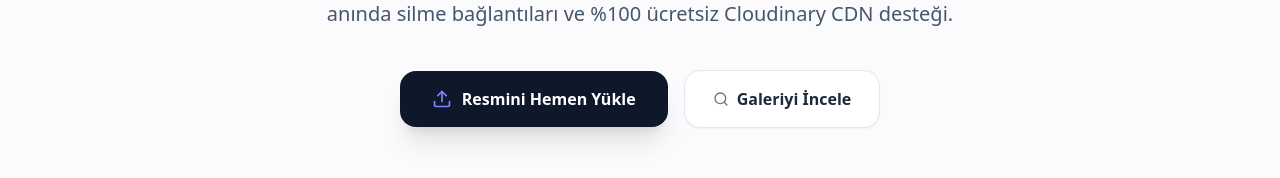
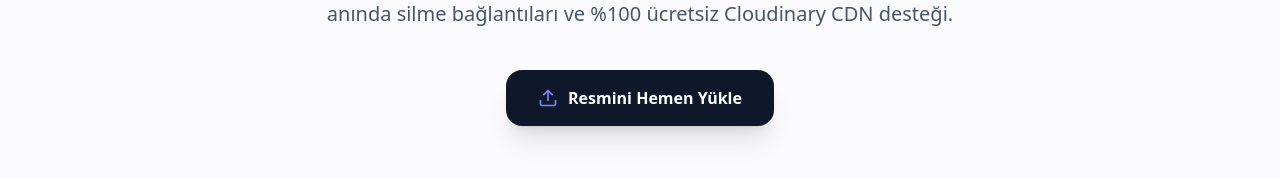
Before and after one commit to tores196316-hub/oe, a React (Vite) app: page / in a window 1280 px wide. Shown: the part 396-574 px from the top of the page. Built offline with nearby package versions, Linux system fonts and the light colour scheme; no server answers.

Commit message:
refactor(home): remove gallery link from homepage
Clean up the landing page by removing the gallery navigation link to maintain a focused user journey on image uploads.

```diff
--- a/src/pages/HomePage.tsx
+++ b/src/pages/HomePage.tsx
@@ -8,7 +8,6 @@
   Globe,
   Sparkles,
   Layers,
-  Search,
 } from 'lucide-react';
 import { useSite } from '../context/SiteContext';
 
@@ -62,14 +61,6 @@
             >
               <Upload className="w-5 h-5 text-indigo-400 group-hover:animate-bounce" />
               <span>Resmini Hemen Yükle</span>
-            </Link>
-
-            <Link
-              to="/galeri"
-              className="w-full sm:w-auto px-7 py-4 rounded-2xl bg-white border border-slate-200 text-slate-800 font-semibold text-base shadow-xs hover:bg-slate-50 transition-colors flex items-center justify-center gap-2"
-            >
-              <Search className="w-4 h-4 text-slate-500" />
-              <span>Galeriyi İncele</span>
             </Link>
           </motion.div>
 
```
